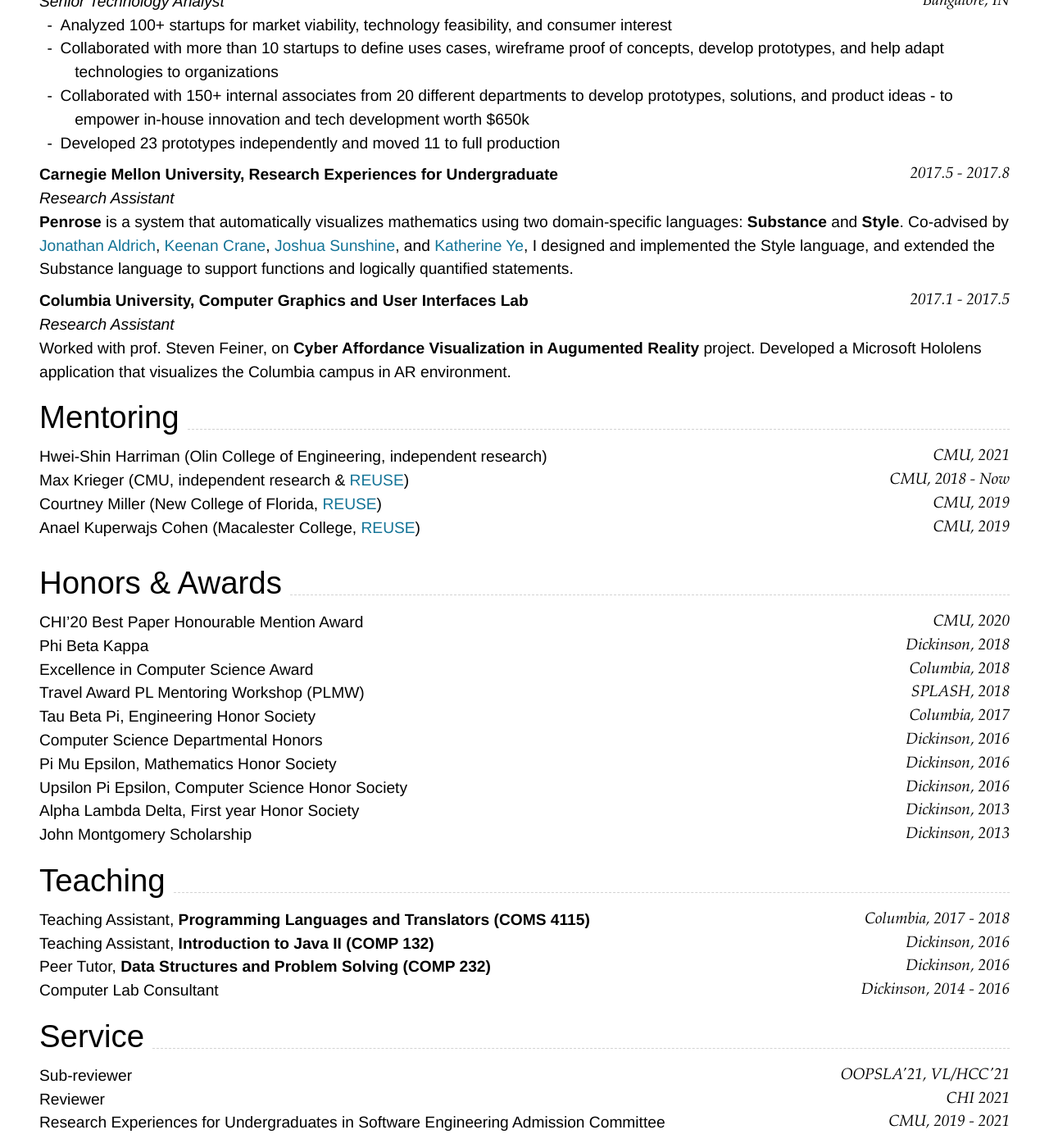
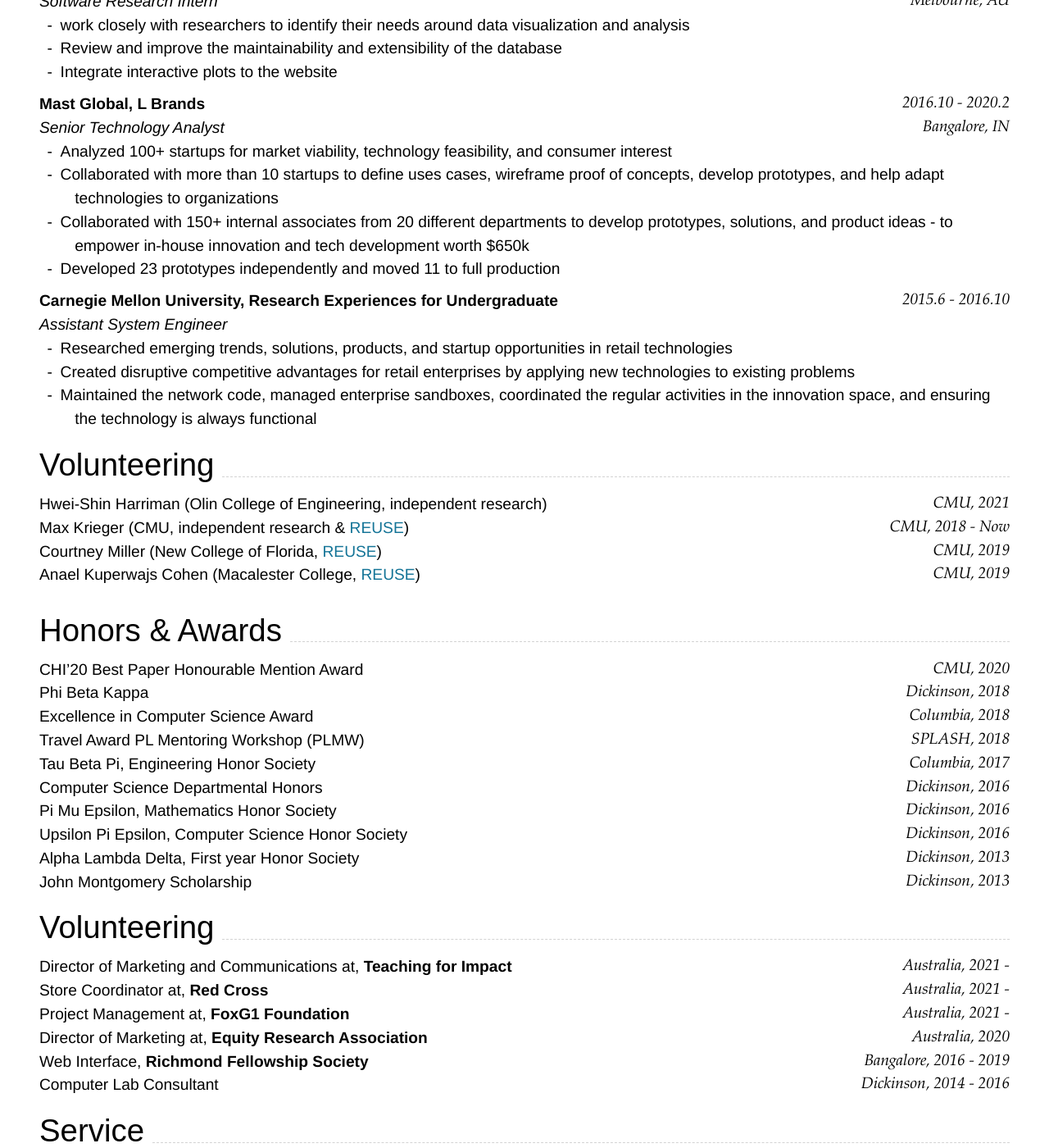
Before and after one commit to thedhanawada/me, a Jekyll site: the page built from index.md, in a window 1280 px wide and 1400 px high, scrolled down 1766 px. Shown: the whole window at 82% size. Built offline with Jekyll 4.4.1, drawn with Linux system fonts in a browser that asks for light colours; nearby versions of some CDN libraries; some of the changed text lies outside the part shown.

Commit message:
Update index.md

````diff
--- a/index.md
+++ b/index.md
@@ -102,6 +102,15 @@ _Evaluation and Usability of Programming Languages and Tools (PLATEAU 2019), co-
 
 ## Experience
 
+### **Walter and Eliza Hall Institute of Medical Research** `2021.07 -`
+```
+Melbourne, AU
+```
+_Software Research Intern_<br>
+- work closely with researchers to identify their needs around data visualization and analysis
+- Review and improve the maintainability and extensibility of the database
+- Integrate interactive plots to the website
+
 ### **Mast Global, L Brands** `2016.10 - 2020.2`
 ```
 Bangalore, IN
@@ -112,17 +121,14 @@ _Senior Technology Analyst_<br>
 - Collaborated with 150+ internal associates from 20 different departments to develop prototypes, solutions, and product ideas - to empower in-house innovation and tech development worth $650k
 - Developed 23 prototypes independently and moved 11 to full production
 
-### **Carnegie Mellon University, Research Experiences for Undergraduate** `2017.5 - 2017.8`
+### **Carnegie Mellon University, Research Experiences for Undergraduate** `2015.6 - 2016.10`
 
-_Research Assistant_<br>
-**Penrose** is a system that automatically visualizes mathematics using two domain-specific languages: **Substance** and **Style**. Co-advised by [Jonathan Aldrich](https://www.cs.cmu.edu/~./aldrich/), [Keenan Crane](https://www.cs.cmu.edu/~kmcrane/), [Joshua Sunshine](http://www.cs.cmu.edu/~jssunshi/), and [Katherine Ye](https://www.cs.cmu.edu/~kqy/), I designed and implemented the Style language, and extended the Substance language to support functions and logically quantified statements.
+_Assistant System Engineer_<br>
+- Researched emerging trends, solutions, products, and startup opportunities in retail technologies
+- Created disruptive competitive advantages for retail enterprises by applying new technologies to existing problems
+- Maintained the network code, managed enterprise sandboxes, coordinated the regular activities in the innovation space, and ensuring the technology is always functional
 
-### **Columbia University, Computer Graphics and User Interfaces Lab** `2017.1 - 2017.5`
-
-_Research Assistant_<br>
-Worked with prof. Steven Feiner, on **Cyber Affordance Visualization in Augumented Reality** project. Developed a Microsoft Hololens application that visualizes the Columbia campus in AR environment.
-
-## Mentoring
+## Volunteering
 
 Hwei-Shin Harriman (Olin College of Engineering, independent research) `CMU, 2021` <br>
 Max Krieger (CMU, independent research & [REUSE](https://www.cmu.edu/scs/isr/reuse/)) `CMU, 2018 - Now` <br>
@@ -144,11 +150,13 @@ Upsilon Pi Epsilon, Computer Science Honor Society `Dickinson, 2016` <br>
 Alpha Lambda Delta, First year Honor Society `Dickinson, 2013`<br>
 John Montgomery Scholarship `Dickinson, 2013` <br>
 
-## Teaching
+## Volunteering
 
-Teaching Assistant, **Programming Languages and Translators (COMS 4115)** `Columbia, 2017 - 2018` <br>
-Teaching Assistant, **Introduction to Java II (COMP 132)** `Dickinson, 2016` <br>
-Peer Tutor, **Data Structures and Problem Solving (COMP 232)** `Dickinson, 2016` <br>
+Director of Marketing and Communications at, **Teaching for Impact** `Australia, 2021 -` <br>
+Store Coordinator at, **Red Cross** `Australia, 2021 -` <br>
+Project Management at, **FoxG1 Foundation** `Australia, 2021 -` <br>
+Director of Marketing at, **Equity Research Association** `Australia, 2020` <br>
+Web Interface, **Richmond Fellowship Society** `Bangalore, 2016 - 2019` <br>
 Computer Lab Consultant `Dickinson, 2014 - 2016` <br>
 
 
````
